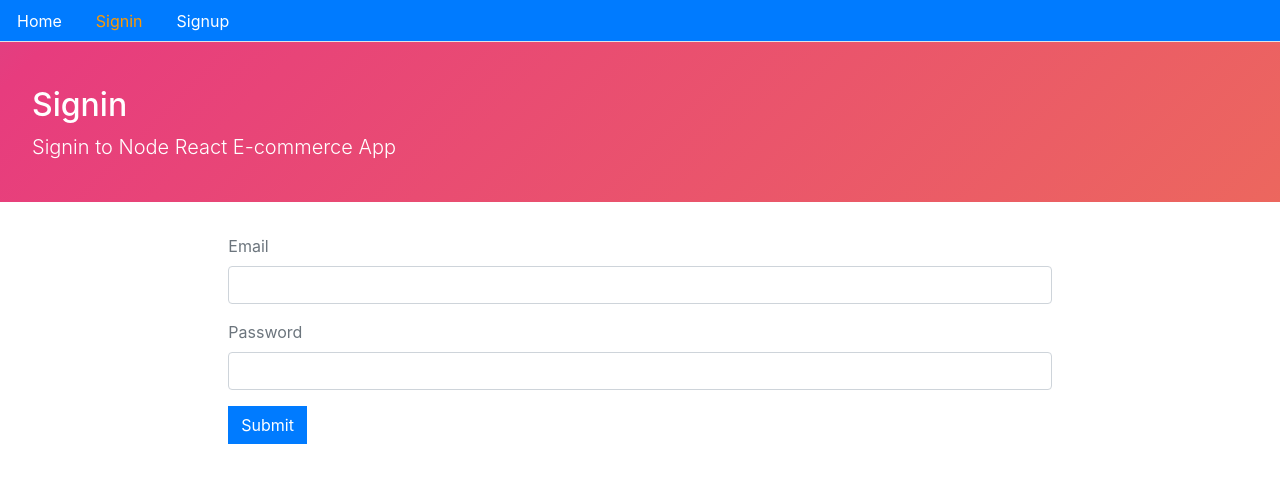
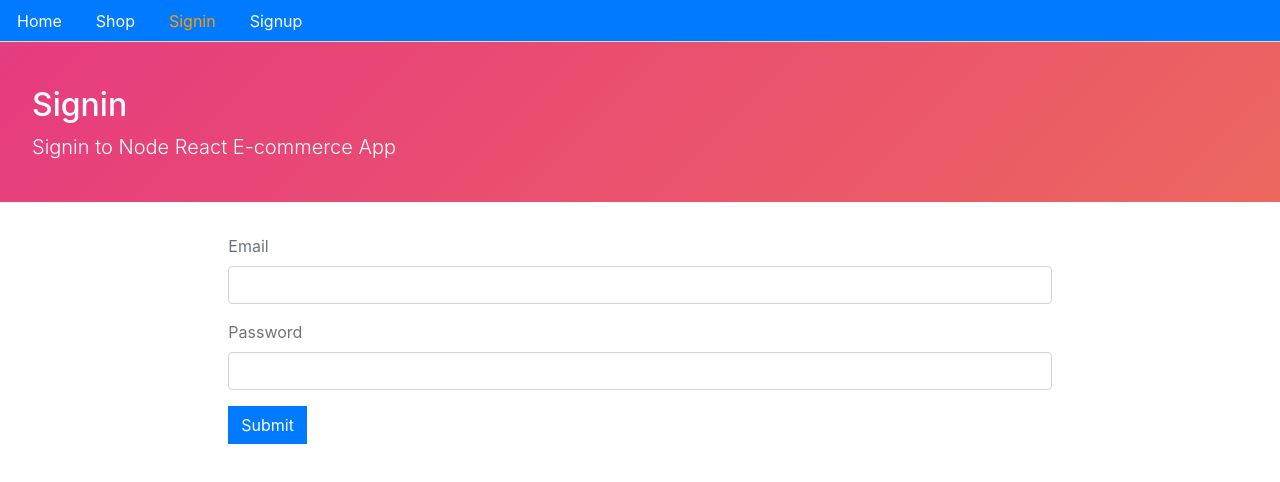
Before and after one commit to rebSen/ecomProject, a React (Create React App) app: page /signin in a window 1280 px wide. Shown: the top 482 px of the page. Built offline with nearby package versions, Linux system fonts and the light colour scheme; no server answers.

Commit message:
init Shop component plus route and menu link

```diff
--- a/src/Routes.js
+++ b/src/Routes.js
@@ -11,12 +11,14 @@
 import AdminDashboard from "./user/AdminDashboard";
 import AddCategory from "./admin/AddCategory";
 import AddProduct from "./admin/AddProduct";
+import Shop from "./core/Shop";
 
 const Routes = () => {
   return (
     <BrowserRouter>
       <Switch>
         <Route path="/" exact component={Home} />
+        <Route path="/shop" exact component={Shop} />
         <Route path="/signin" exact component={Signin} />
         <Route path="/signup" exact component={Signup} />
         <PrivateRoute path="/user/dashboard" exact component={Dashboard} />
--- a/src/core/Menu.jsx
+++ b/src/core/Menu.jsx
@@ -16,6 +16,16 @@
       <li className="nav-item">
         <Link className="nav-link" style={isActive(history, "/")} to="/">
           Home
+        </Link>
+      </li>
+
+      <li className="nav-item">
+        <Link
+          className="nav-link"
+          style={isActive(history, "/shop")}
+          to="/shop"
+        >
+          Shop
         </Link>
       </li>
 
--- /dev/null
+++ b/src/core/Shop.js
@@ -0,0 +1,20 @@
+import React, { useState, useEffect } from "react";
+import Layout from "./Layout";
+import Card from "./Card";
+
+const Shop = () => {
+  return (
+    <Layout
+      title="Home Page"
+      description="Node React ecommerce !"
+      className="container-fluid"
+    >
+      <div className="row">
+        <div className="col-4">Left sidebar</div>
+        <div className="col-8">Right sidebar</div>
+      </div>
+    </Layout>
+  );
+};
+
+export default Shop;
```
